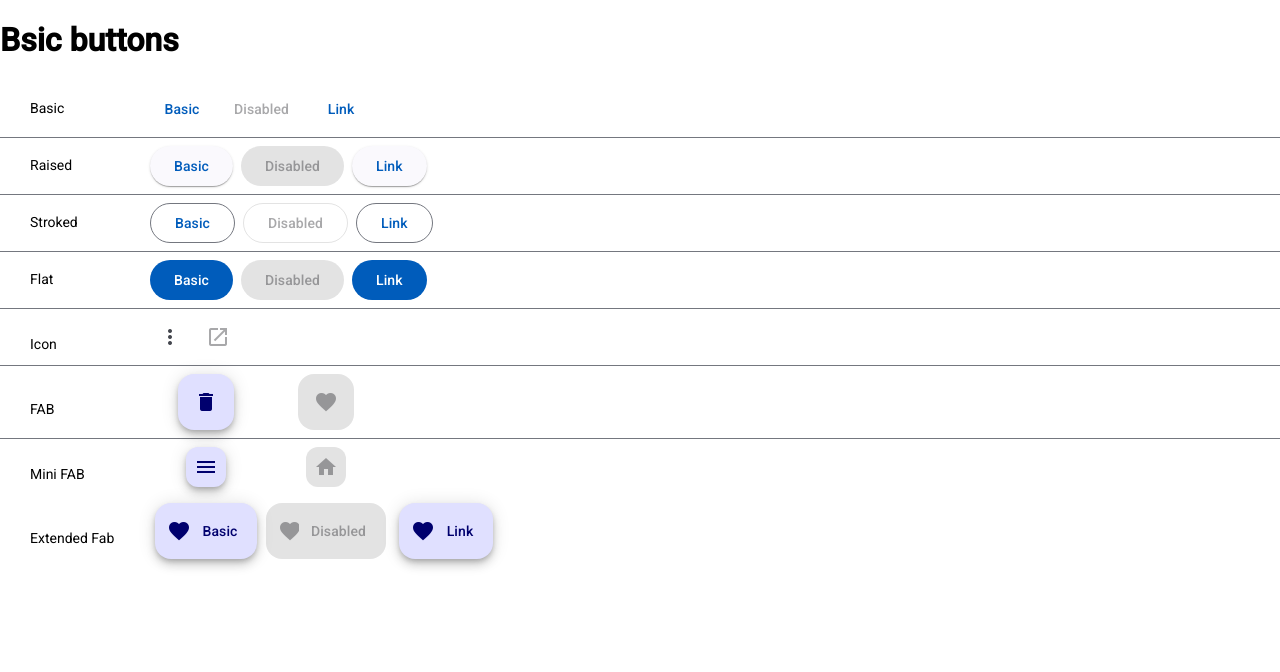
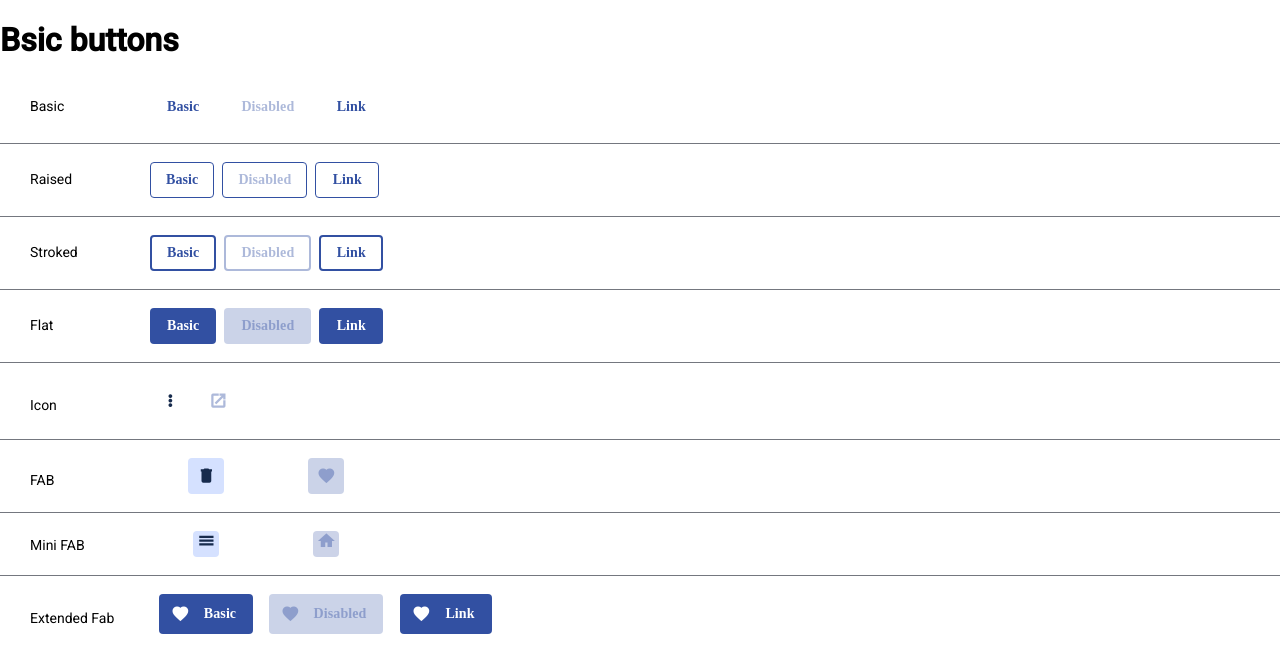
Before and after one commit to RomiKMoveo/Adcore-Basic-Buttons, an Angular app in the folder adcore-basic-buttons/: page / in a window 1280 px wide. Shown: the top 672 px of the page. Built offline with nearby package versions, Linux system fonts and the light colour scheme.

Commit message:
basic button imp done

```diff
--- a/adcore-basic-buttons/src/app/basic-buttons/basic-buttons.component.css
+++ b/adcore-basic-buttons/src/app/basic-buttons/basic-buttons.component.css
@@ -30,3 +30,216 @@ section {
   justify-content: center;
   width: 120px;
 }
+.mat-divider {
+  margin: 10px 0;
+}
+
+:root,
+:host {
+  /*colors*/
+  --black: #000000;
+  --white: #ffffffff;
+  --squid-ink: #172b4d;
+  --marian-blue: #263e80;
+  --violet-blue: #3250a2;
+  --anti-flash-white: #eeecef;
+  --neon-silver: #cbcbcb;
+  --lavender-mist: #d5e1ff;
+  --pale-aqua: #cad3e7;
+  --pale-aqua-opacity: #cad3e74d;
+
+  /*typography*/
+  /*TO DO: font -famly*/
+  --button-font-family: "Raleway";
+  --button-font-weight-bold: 700;
+  --button-font-weight-semi-bold: 600;
+  --button-font-weight-medium: 500;
+  --button-font-weight-normal: 400;
+  --button-font-size: 14px;
+  --button-icon-font-size: 18px;
+
+  /*button size*/
+  --button-shape: 4px;
+  --button-outline-width: 2px;
+  --outlined-button-horizontal-padding: 15px;
+  --button-horizontal-padding: 17px;
+  --button-vertical-padding: 20px;
+  --button-height: 36px;
+  --button-fab-size: 36px;
+  --button-mini-fab-size: 26px;
+
+  /************************************************************************************/
+
+  /*basic*/
+  --mdc-text-button-label-text-color: var(--violet-blue);
+
+  --mdc-text-button-label-text-weight: var(--button-font-weight-bold);
+  --mdc-text-button-label-text-font: var(--button-font-family);
+  --mdc-text-button-label-text-size: var(--button-font-size);
+
+  --mdc-text-button-container-height: var(--button-height);
+  --mdc-text-button-container-shape: var(--button-shape);
+  --mat-text-button-horizontal-padding: var(--button-horizontal-padding);
+
+  --mat-text-button-state-layer-color: var(--pale-aqua);
+  --mat-text-button-hover-state-layer-opacity: 0.3;
+
+  --mdc-text-button-disabled-label-text-color: rgba(50, 80, 162, 0.4);
+
+  /*raised*/
+  --mdc-protected-button-container-color: var(--white);
+  --mdc-protected-button-label-text-color: var(--violet-blue);
+
+  --mdc-protected-button-label-text-weight: var(--button-font-weight-bold);
+  --mdc-protected-button-label-text-font: var(--button-font-family);
+  --mdc-protected-button-label-text-size: var(--button-font-size);
+
+  --mdc-protected-button-container-shape: var(--button-shape);
+  --mat-protected-button-horizontal-padding: var(
+    --outlined-button-horizontal-padding
+  );
+  --mdc-protected-button-container-height: var(--button-height);
+
+  --mdc-protected-button-container-elevation-shadow: none;
+  --mdc-protected-button-pressed-container-elevation-shadow: none;
+  --mdc-protected-button-hover-container-elevation-shadow: none;
+  --mdc-protected-button-focus-container-elevation-shadow: none;
+
+  --mat-protected-button-state-layer-color: var(--pale-aqua);
+  --mat-protected-button-hover-state-layer-opacity: 0.3;
+
+  --mdc-protected-button-disabled-label-text-color: rgba(50, 80, 162, 0.4);
+  --mdc-protected-button-disabled-label-text-opacity: 0.8;
+  --mdc-protected-button-disabled-container-color: var(--white);
+
+  /*stroked*/
+  --mdc-outlined-button-container-color: var(--white);
+  --mdc-outlined-button-label-text-color: var(--violet-blue);
+  --mdc-outlined-button-outline-color: var(--violet-blue);
+  --mdc-outlined-button-outline-width: var(--button-outline-width);
+
+  --mdc-outlined-button-label-text-weight: var(--button-font-weight-bold);
+  --mdc-outlined-button-label-text-font: var(--button-font-family);
+  --mdc-outlined-button-label-text-size: var(--button-font-size);
+
+  --mdc-outlined-button-container-height: var(--button-height);
+  --mdc-outlined-button-container-shape: var(--button-shape);
+  --mat-outlined-button-horizontal-padding: var(
+    --outlined-button-horizontal-padding
+  );
+
+  --mat-outlined-button-state-layer-color: var(--pale-aqua);
+  --mat-outlined-button-hover-state-layer-opacity: 0.3;
+
+  --mdc-outlined-button-disabled-label-text-color: rgba(50, 80, 162, 0.4);
+  --mdc-outlined-button-disabled-outline-color: rgba(50, 80, 162, 0.4);
+
+  /*flat*/
+  --mdc-filled-button-container-color: var(--violet-blue);
+  --mdc-filled-button-label-text-color: var(--white);
+
+  --mdc-filled-button-label-text-weight: var(--button-font-weight-bold);
+  --mdc-filled-button-label-text-font: var(--button-font-family);
+  --mdc-filled-button-label-text-size: var(--button-font-size);
+
+  --mdc-filled-button-container-height: var(--button-height);
+  --mdc-filled-button-container-shape: var(--button-shape);
+  --mat-filled-button-horizontal-padding: var(--button-horizontal-padding);
+  --mdc-filled-button-disabled-container-color: rgba(50, 80, 162, 0.25);
+  --mdc-filled-button-disabled-label-text-color: rgba(50, 80, 162, 0.4);
+
+  --mat-filled-button-state-layer-color: var(--marian-blue);
+  --mat-filled-button-hover-state-layer-opacity: 1;
+
+  /*icon*/
+  --mdc-icon-button-icon-color: var(--squid-ink);
+  --mdc-icon-button-disabled-icon-color: rgba(50, 80, 162, 0.4);
+
+  /*FAB*/
+
+  --mdc-fab-container-elevation-shadow: none;
+  --mdc-fab-focus-container-elevation-shadow: none;
+  --mdc-fab-hover-container-elevation-shadow: none;
+  --mdc-fab-pressed-container-elevation-shadow: none;
+
+  --mat-fab-disabled-state-foreground-color: rgba(50, 80, 162, 0.4);
+  --mat-fab-disabled-state-container-color: rgba(50, 80, 162, 0.25);
+
+  /*mini FAB*/
+  --mdc-fab-small-container-elevation-shadow: none;
+  --mdc-fab-small-focus-container-elevation-shadow: none;
+  --mdc-fab-small-hover-container-elevation-shadow: none;
+  --mdc-fab-small-pressed-container-elevation-shadow: none;
+
+  --mat-fab-small-disabled-state-foreground-color: rgba(50, 80, 162, 0.4);
+  --mat-fab-small-disabled-state-container-color: rgba(50, 80, 162, 0.25);
+
+  /*extendedFAB*/
+  --mdc-extended-fab-label-text-size: var(--button-font-size);
+  --mdc-extended-fab-label-text-font: var(--button-font-family);
+  --mdc-extended-fab-label-text-weight: var(--button-font-weight-bold);
+
+  --mdc-extended-fab-container-shape: var(--button-shape);
+
+  --mdc-extended-fab-container-elevation-shadow: none;
+  --mdc-extended-fab-focus-container-elevation-shadow: none;
+  --mdc-extended-fab-hover-container-elevation-shadow: none;
+  --mdc-extended-fab-pressed-container-elevation-shadow: none;
+
+  --mat-fab-disabled-state-foreground-color: rgba(50, 80, 162, 0.4);
+  --mat-fab-disabled-state-container-color: rgba(50, 80, 162, 0.25);
+}
+
+.mat-mdc-raised-button {
+  border: var(--violet-blue) 1px solid;
+}
+
+.mat-icon {
+  font-weight: var(--button-font-weight-semi-bold);
+  font-size: var(--button-icon-font-size);
+  display: flex;
+  justify-content: center;
+  align-items: center;
+}
+
+.mat-mdc-fab {
+  max-width: var(--button-fab-size);
+  max-height: var(--button-fab-size);
+
+  --mdc-fab-container-shape: var(--button-shape);
+
+  --mdc-fab-container-color: var(--lavender-mist);
+  --mat-fab-foreground-color: var(--squid-ink);
+}
+
+.mat-mdc-mini-fab {
+  --mdc-fab-small-container-shape: var(--button-shape);
+  max-width: var(--button-mini-fab-size);
+  max-height: var(--button-mini-fab-size);
+
+  padding: 0 2px 5px;
+
+  --mdc-fab-small-container-color: var(--lavender-mist);
+  --mat-fab-small-foreground-color: var(--squid-ink);
+}
+
+.mat-mdc-extended-fab {
+  --mdc-fab-container-color: var(--violet-blue);
+  --mat-fab-foreground-color: var(--white);
+
+  max-width: none;
+  max-height: none;
+
+  --mdc-extended-fab-container-height: var(--button-height);
+
+  --mdc-fab-label-text-weight: var(--button-font-weight-bold);
+  --mdc-fab-label-text-font: var(--button-font-family);
+  --mdc-fab-label-text-size: var(--button-font-size);
+
+  --mat-fab-state-layer-color: var(--marian-blue);
+  --mat-fab-hover-state-layer-opacity: 1;
+  padding-left: var(--button-horizontal-padding);
+  padding-right: var(--button-horizontal-padding);
+  padding-top: var(--button-vertical-padding);
+  padding-bottom: var(--button-vertical-padding);
+}
--- a/adcore-basic-buttons/src/app/basic-buttons/basic-buttons.component.html
+++ b/adcore-basic-buttons/src/app/basic-buttons/basic-buttons.component.html
@@ -100,6 +100,7 @@
     </div>
   </div>
 </section>
+<mat-divider></mat-divider>
 <section>
   <div class="example-label">Extended Fab</div>
   <div class="example-button-row">
--- a/adcore-basic-buttons/src/styles.css
+++ b/adcore-basic-buttons/src/styles.css
@@ -1,4 +1,8 @@
-/* You can add global styles to this file, and also import other style files */
-
-html, body { height: 100%; }
-body { margin: 0; font-family: Roboto, "Helvetica Neue", sans-serif; }
+html,
+body {
+  height: 100%;
+}
+body {
+  margin: 0;
+  font-family: Roboto, "Helvetica Neue", sans-serif;
+}
```
Also changed, not shown: adcore-basic-buttons/angular.json (+2 -7 lines).
